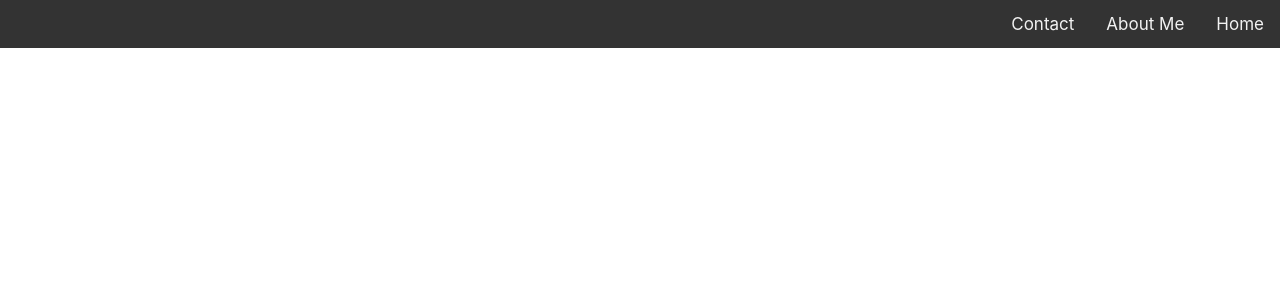
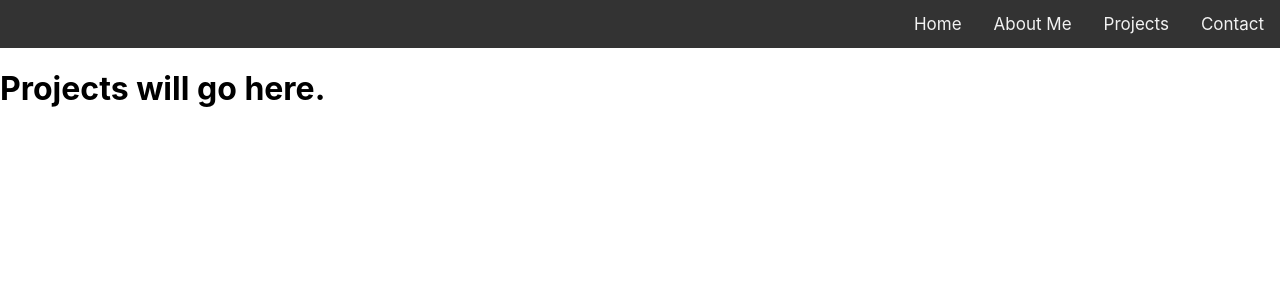
Before and after one commit to sheenasany/portfolio, a React (Create React App) app in the folder client/: page /projects in a window 1280 px wide. Shown: the top 300 px of the page. Built offline with nearby package versions, Linux system fonts and the light colour scheme.

Commit message:
added projects component, route, and links

```diff
--- a/client/src/Components/App.js
+++ b/client/src/Components/App.js
@@ -4,9 +4,10 @@
 import Home from "./Home";
 import NavBar from "./NavBar";
 import Contact from "./Contact";
+import Projects from "./Projects";
+
 
 function App() {
-
 
   return (
     <div className="App">
@@ -15,6 +16,7 @@
         <Route path="/" element={<Home />}/>
         <Route path="/about" element={<About />}/>
         <Route path="/contact" element={<Contact />}/>
+        <Route path="/projects" element={<Projects />}/>
       </Routes>
     </div>
   );
--- a/client/src/Components/NavBar.js
+++ b/client/src/Components/NavBar.js
@@ -4,9 +4,10 @@
     return(
         <div>
             <nav>
+                <Link to="/contact">Contact</Link>
+                <Link to="/projects">Projects</Link>
+                <Link to="/about">About Me</Link>
                 <Link to="/">Home</Link>
-                <Link to="/about">About Me</Link>
-                <Link to="/contact">Contact</Link>
             </nav>
         </div>
     )
--- /dev/null
+++ b/client/src/Components/Projects.js
@@ -0,0 +1,9 @@
+function Projects(){
+    return(
+        <div>
+            <h1>Projects will go here.</h1>
+        </div>
+    )
+}
+
+export default Projects
```
